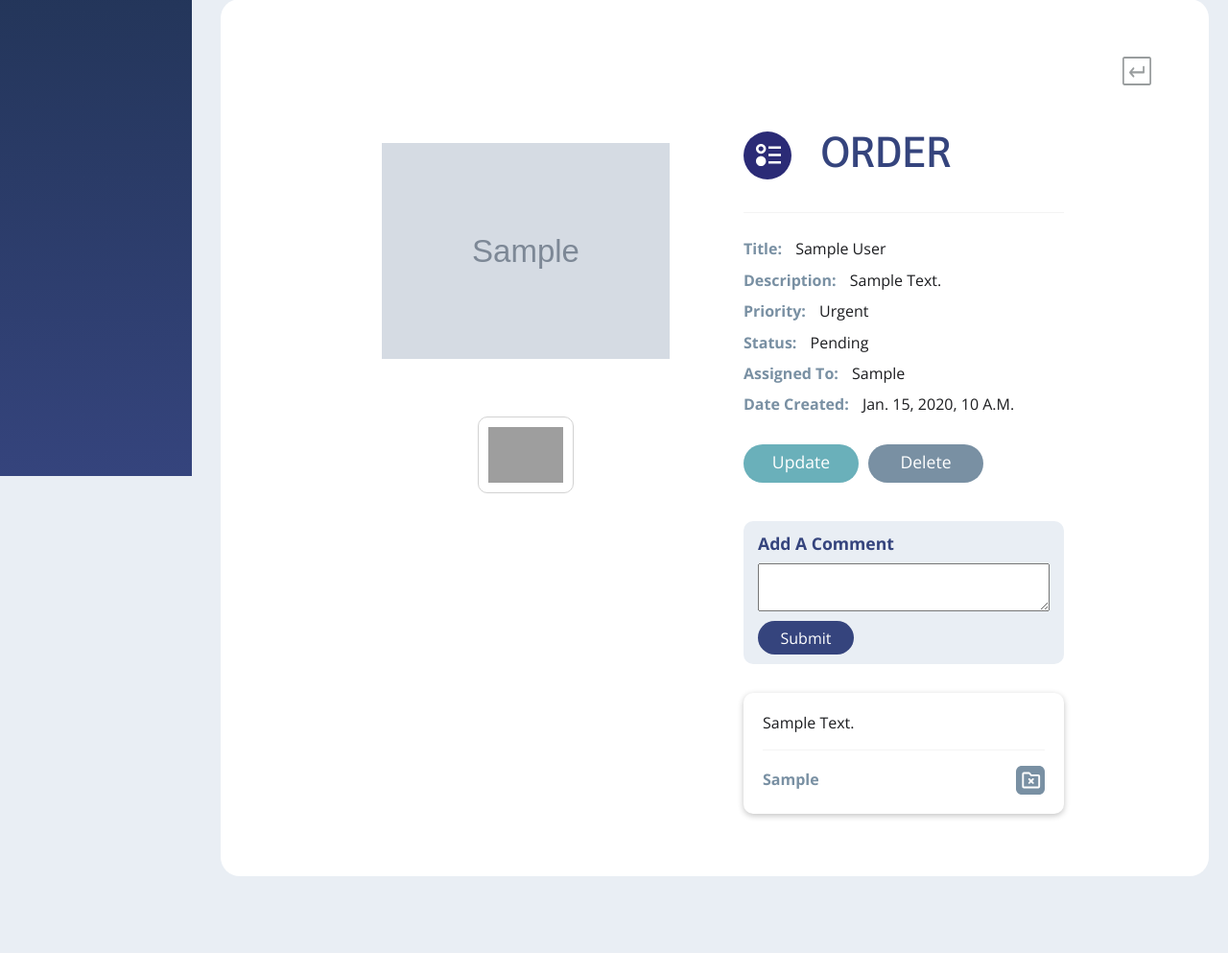
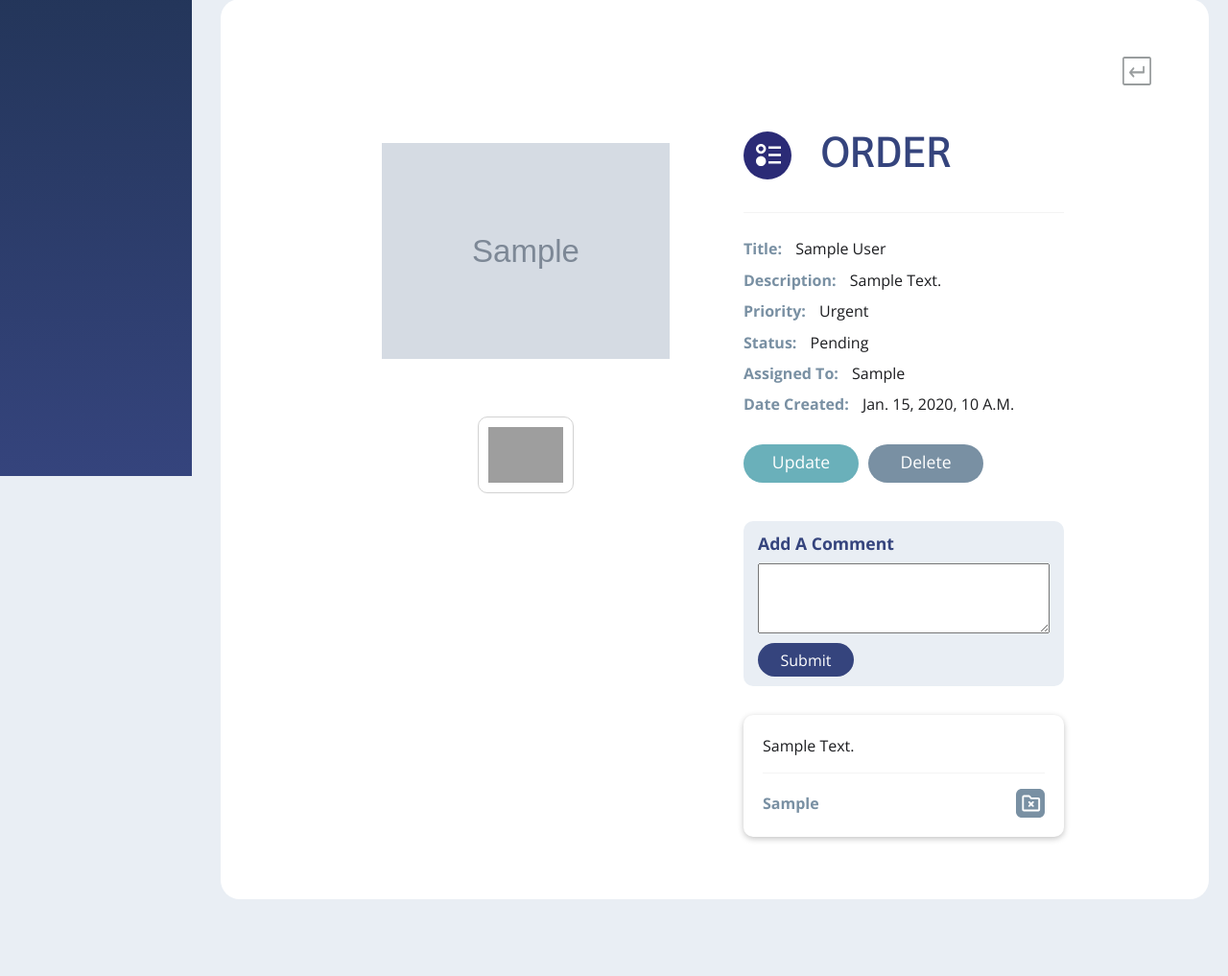
Before and after one commit to 582-41W-VA/Project-OMS, a Django app: page /view_order/1/ in a window 1280 px wide. Shown: the part 304-1321 px from the top of the page at 96% size. Before the commit the page ends 1297 px from the top, so only its background shows below. Run offline with Django 5.2, Linux system fonts and the light colour scheme; a user stored in the database is signed in; tables that the repository leaves empty hold one stand-in row (values such as "Sample post"); grey boxes marked "Sample" are stand-in pictures; some libraries are stand-ins or nearby versions; grey boxes are pictures that could not be loaded.

Commit message:
Add code for textarea and scrollbar in order-view css

```diff
--- a/OMS/static/css/order_view.css
+++ b/OMS/static/css/order_view.css
@@ -147,6 +147,11 @@ legend {
     text-transform: capitalize;
 }
 
+.order-info-right textarea {
+    padding: 10px;
+    line-height: 1.6rem;
+}
+
 .submit-btn {
     border: none;
     width: 100px;
@@ -171,9 +176,16 @@ legend {
 }
 
 .order-comment {
+    width: 100%;
     height: auto;
-    overflow: scroll;
-    font-size: 1.1rem;
+    overflow: auto;
+    font-size:.9rem;
+    line-height: 1.5rem;
+}
+
+.order-comment::-webkit-scrollbar {
+    scrollbar-width: none;
+    display: none;
 }
 
 .comment-flex {
```
